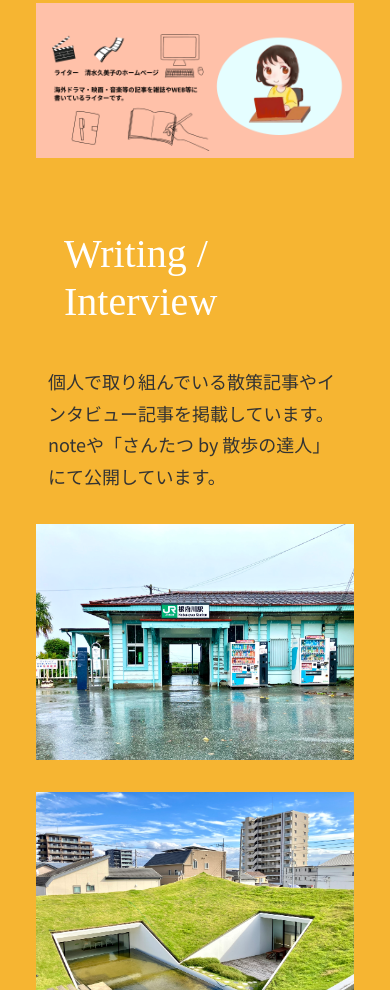
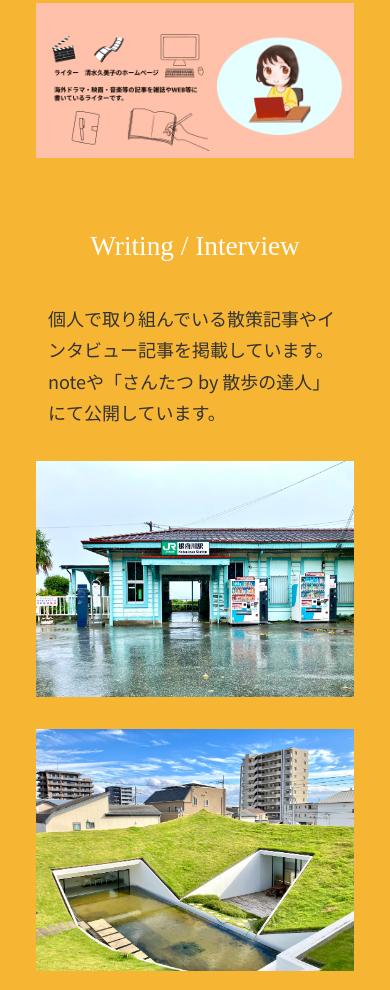
Before and after one commit to fff907/shimizu_fuga_portfolio, a plain HTML site: page index.html in a window 390 px wide. Shown: the part 9795-10785 px from the top of the page. Drawn offline with Linux system fonts and the light colour scheme; some packages are replaced by stand-ins of ours; a web font is replaced by a local one.

Commit message:
Update style.css

```diff
--- a/css/style.css
+++ b/css/style.css
@@ -629,6 +629,14 @@ a:hover {
   }
 }
 
+/* Writing / Interview 見出しのスマホ対応 */
+@media (max-width: 767px) {
+  .works__title--writing {
+    font-size: clamp(1.6rem, 7vw, 2.5rem);
+    margin-left: 0;
+  }
+}
+
 @media (min-width: 768px) and (max-width: 1000px) {
   .works__description {
     margin: 1.5rem 1rem 2rem;
```
